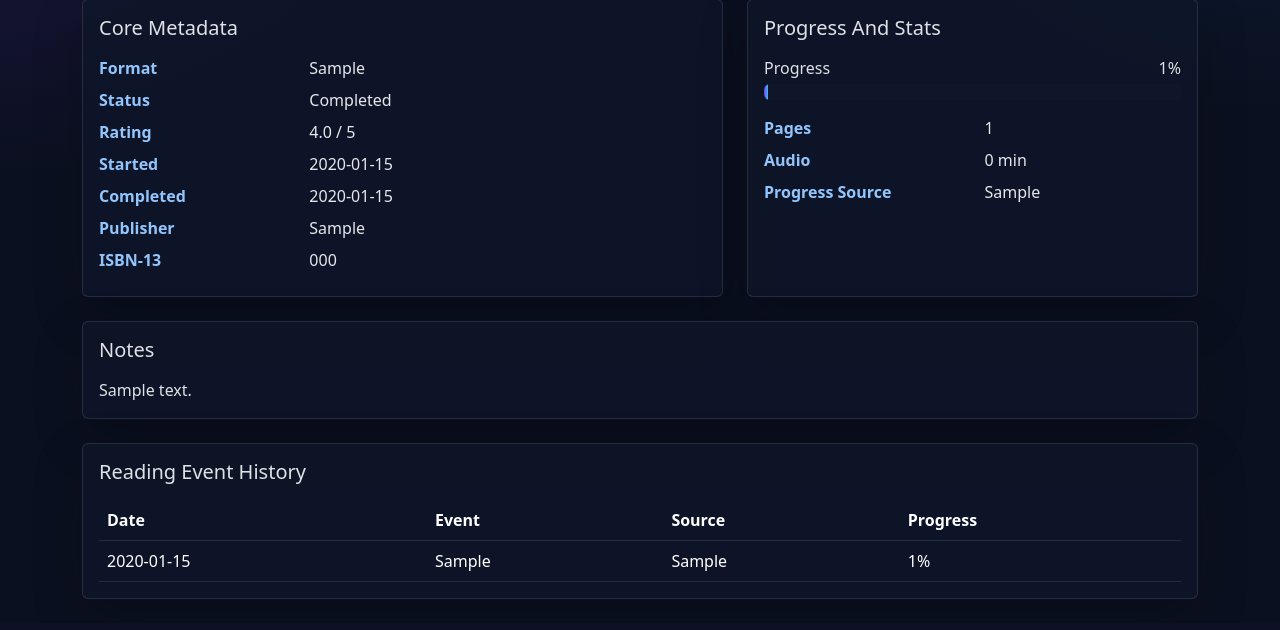
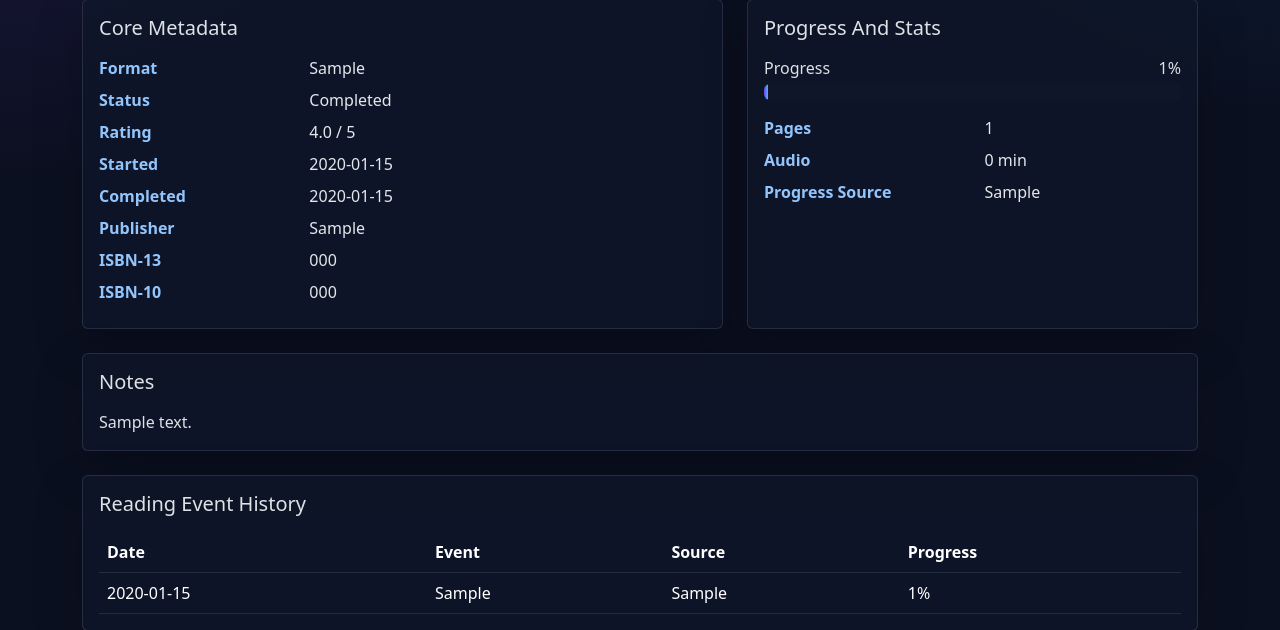
Before and after one commit to infosec-shinobi/bound_and_heard, a FastAPI app: page /books/1 in a window 1280 px wide. Shown: the part 365-995 px from the top of the page. Before the commit the page ends 964 px from the top, so only its background shows below. Run offline with FastAPI, Linux system fonts and the light colour scheme; tables that the repository leaves empty hold one stand-in row (values such as "Sample post").

Commit message:
fix isbn not showing up

```diff
--- a/app/templates/books/detail.html
+++ b/app/templates/books/detail.html
@@ -57,6 +57,8 @@
             <dd class="col-sm-8">{{ book.publisher or 'Not set' }}</dd>
             <dt class="col-sm-4">ISBN-13</dt>
             <dd class="col-sm-8">{{ book.isbn13 or 'Not set' }}</dd>
+            <dt class="col-sm-4">ISBN-10</dt>
+            <dd class="col-sm-8">{{ book.isbn10 or 'Not set' }}</dd>
           </dl>
         </div>
       </section>
--- a/app/templates/books/new.html
+++ b/app/templates/books/new.html
@@ -44,6 +44,11 @@
             <div class="col-md-6">
               <label class="form-label" for="primary_author_name">Author name</label>
               <input class="form-control" id="primary_author_name" name="primary_author_name" value="{{ form.get('primary_author_name', '') }}">
+            </div>
+
+            <div class="col-md-6">
+              <label class="form-label" for="isbn">ISBN</label>
+              <input class="form-control" id="isbn" name="isbn" value="{{ form.get('isbn', '') }}" inputmode="numeric" autocomplete="off" placeholder="ISBN-10 or ISBN-13">
             </div>
 
             <div class="col-md-4">
```
